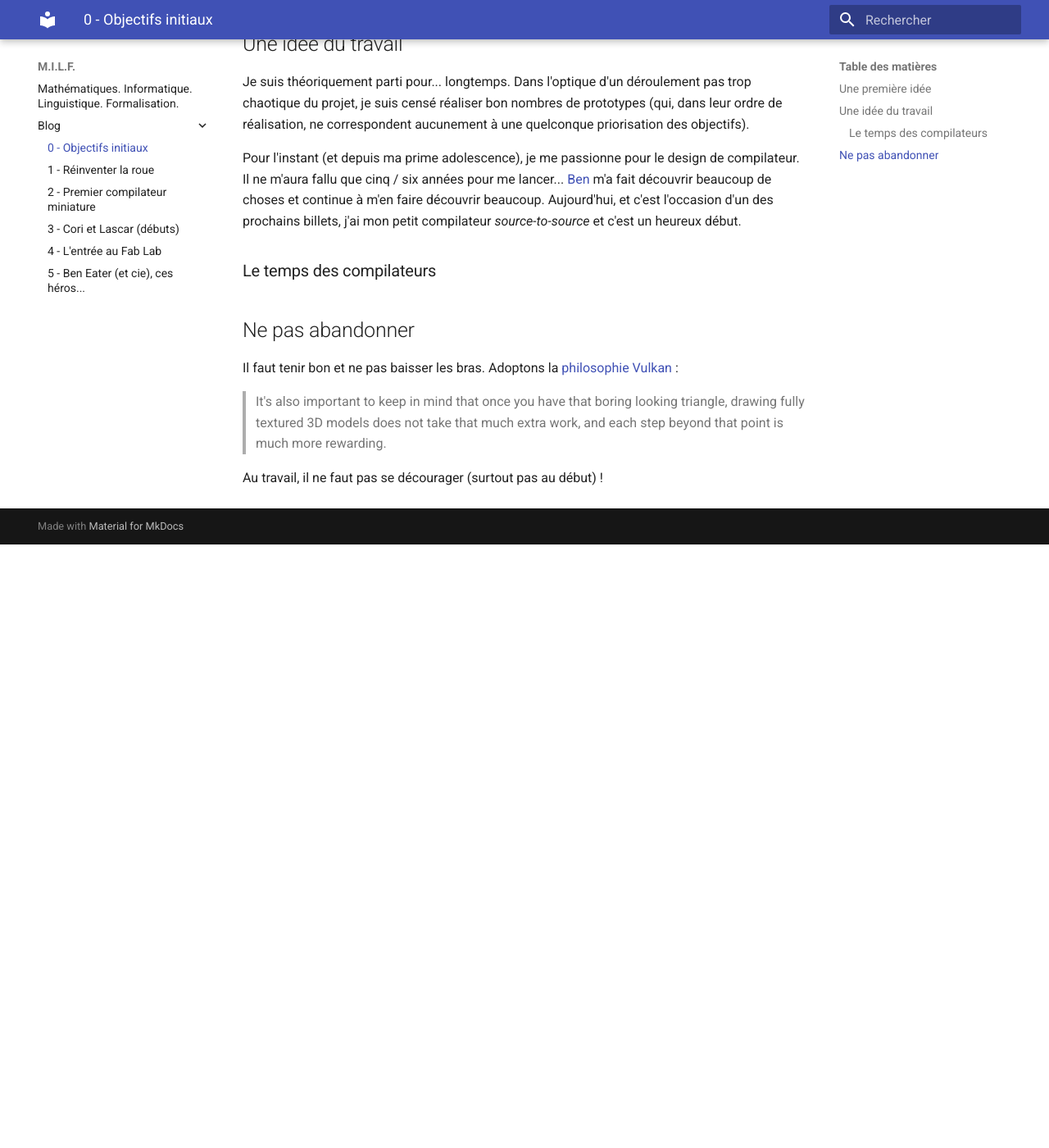
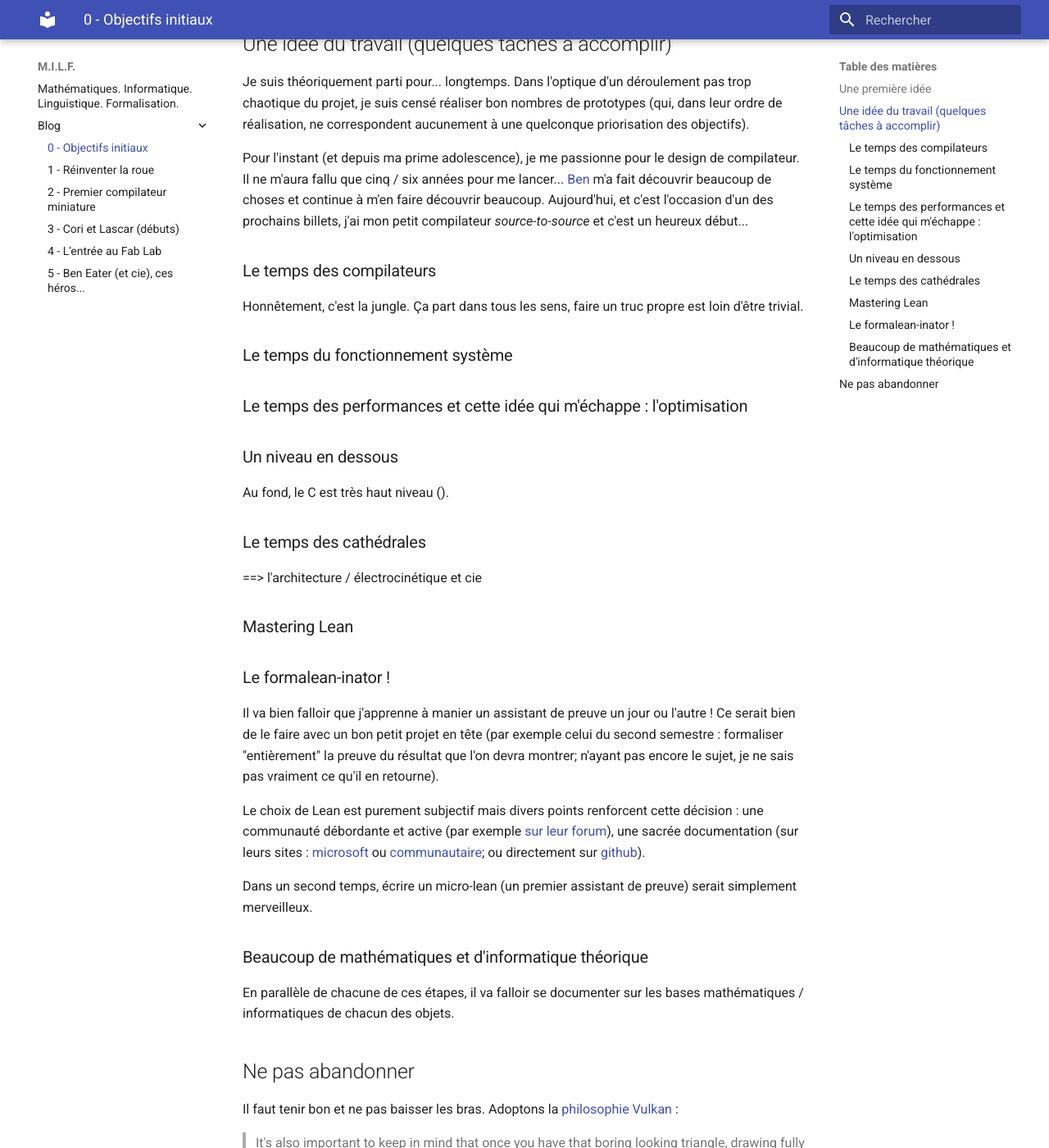
Before and after one commit to MathiasGarnier/MILF, an MkDocs documentation site: the page built from docs/blog/0-objectifs-initiaux.md, in a window 1280 px wide and 1400 px high, scrolled down 1266 px. Shown: the whole window at 82% size. Built offline with MkDocs 1.6.1 and Material for MkDocs 9.7.7, drawn with Linux system fonts in a browser that asks for light colours; before the commit the page ends 1930 px from its top, so only the background shows below that.

Commit message:
Update 0-objectifs-initiaux.md

```diff
--- a/docs/blog/0-objectifs-initiaux.md
+++ b/docs/blog/0-objectifs-initiaux.md
@@ -19,13 +19,47 @@ Dit autrement, l'idée est de calquer la vérification et la formalisation de pr
 
 On m'a parlé de VHDL et Verilog (wow). À voir bien plus tard.
 
-## Une idée du travail
+## Une idée du travail (quelques tâches à accomplir)
 
 Je suis théoriquement parti pour... longtemps. Dans l'optique d'un déroulement pas trop chaotique du projet, je suis censé réaliser bon nombres de prototypes (qui, dans leur ordre de réalisation, ne correspondent aucunement à une quelconque priorisation des objectifs).
 
-Pour l'instant (et depuis ma prime adolescence), je me passionne pour le design de compilateur. Il ne m'aura fallu que cinq / six années pour me lancer... [Ben](https://github.com/lngns/) m'a fait découvrir beaucoup de choses et continue à m'en faire découvrir beaucoup. Aujourd'hui, et c'est l'occasion d'un des prochains billets, j'ai mon petit compilateur _source-to-source_ et c'est un heureux début.
+Pour l'instant (et depuis ma prime adolescence), je me passionne pour le design de compilateur. Il ne m'aura fallu que cinq / six années pour me lancer... [Ben](https://github.com/lngns/) m'a fait découvrir beaucoup de choses et continue à m'en faire découvrir beaucoup. Aujourd'hui, et c'est l'occasion d'un des prochains billets, j'ai mon petit compilateur _source-to-source_ et c'est un heureux début...
 
 ### Le temps des compilateurs
+
+Honnêtement, c'est la jungle. Ça part dans tous les sens, faire un truc propre est loin d'être trivial.
+
+### Le temps du fonctionnement système
+
+
+### Le temps des performances et cette idée qui m'échappe : l'optimisation
+
+
+### Un niveau en dessous
+
+Au fond, le C est très haut niveau ().
+
+### Le temps des cathédrales
+
+==> l'architecture / électrocinétique et cie
+
+
+### Mastering Lean
+
+
+### Le formalean-inator !
+
+Il va bien falloir que j'apprenne à manier un assistant de preuve un jour ou l'autre ! Ce serait bien de le faire avec un bon petit projet en tête (par exemple celui du second semestre : formaliser "entièrement" la preuve du résultat que l'on devra montrer; n'ayant pas encore le sujet, je ne sais pas vraiment ce qu'il en retourne).
+
+Le choix de Lean est purement subjectif mais divers points renforcent cette décision : une communauté débordante et active (par exemple [sur leur forum](https://leanprover.zulipchat.com/)), une sacrée documentation (sur leurs sites : [microsoft](https://leanprover.github.io/) ou [communautaire](https://leanprover-community.github.io/); ou directement sur [github](https://github.com/leanprover-community)).
+
+Dans un second temps, écrire un micro-lean (un premier assistant de preuve) serait simplement merveilleux.
+
+
+### Beaucoup de mathématiques et d'informatique théorique
+
+En parallèle de chacune de ces étapes, il va falloir se documenter sur les bases mathématiques / informatiques de chacun des objets.
+
 
 ## Ne pas abandonner
 
```
